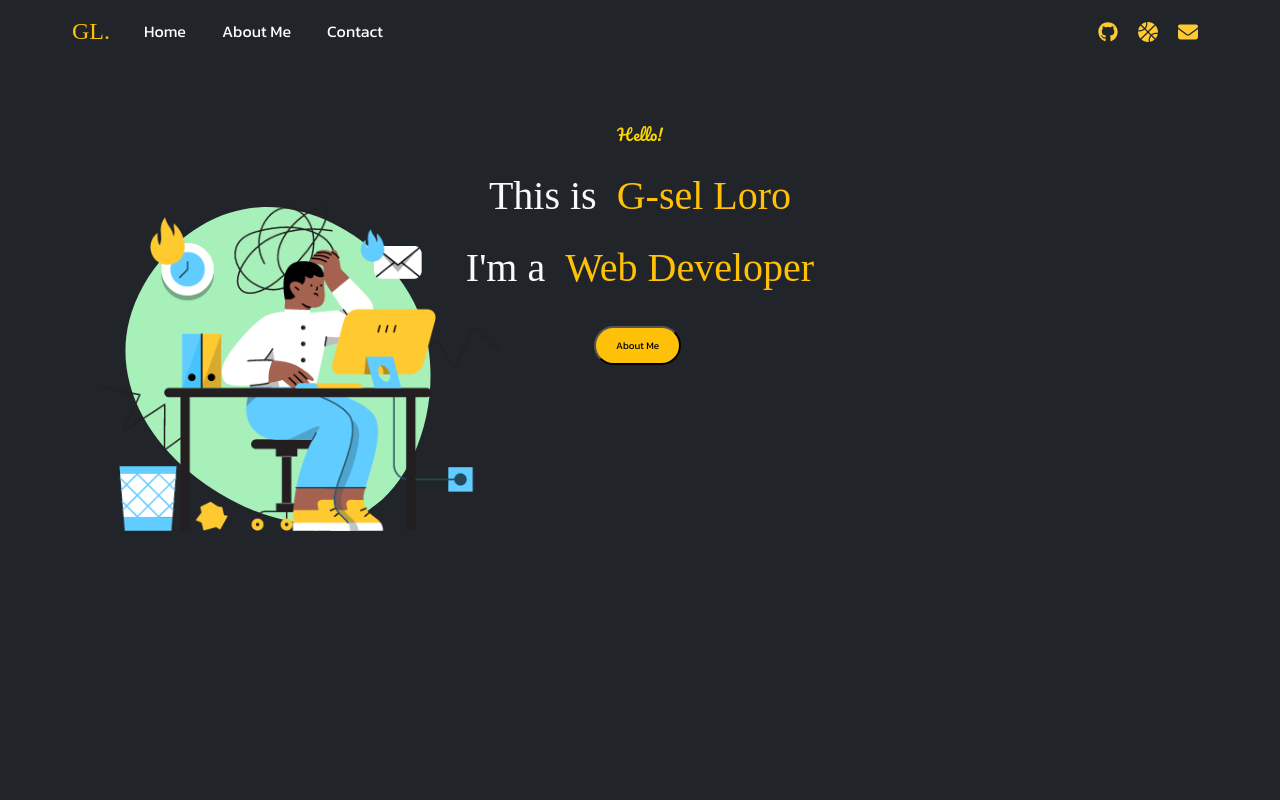
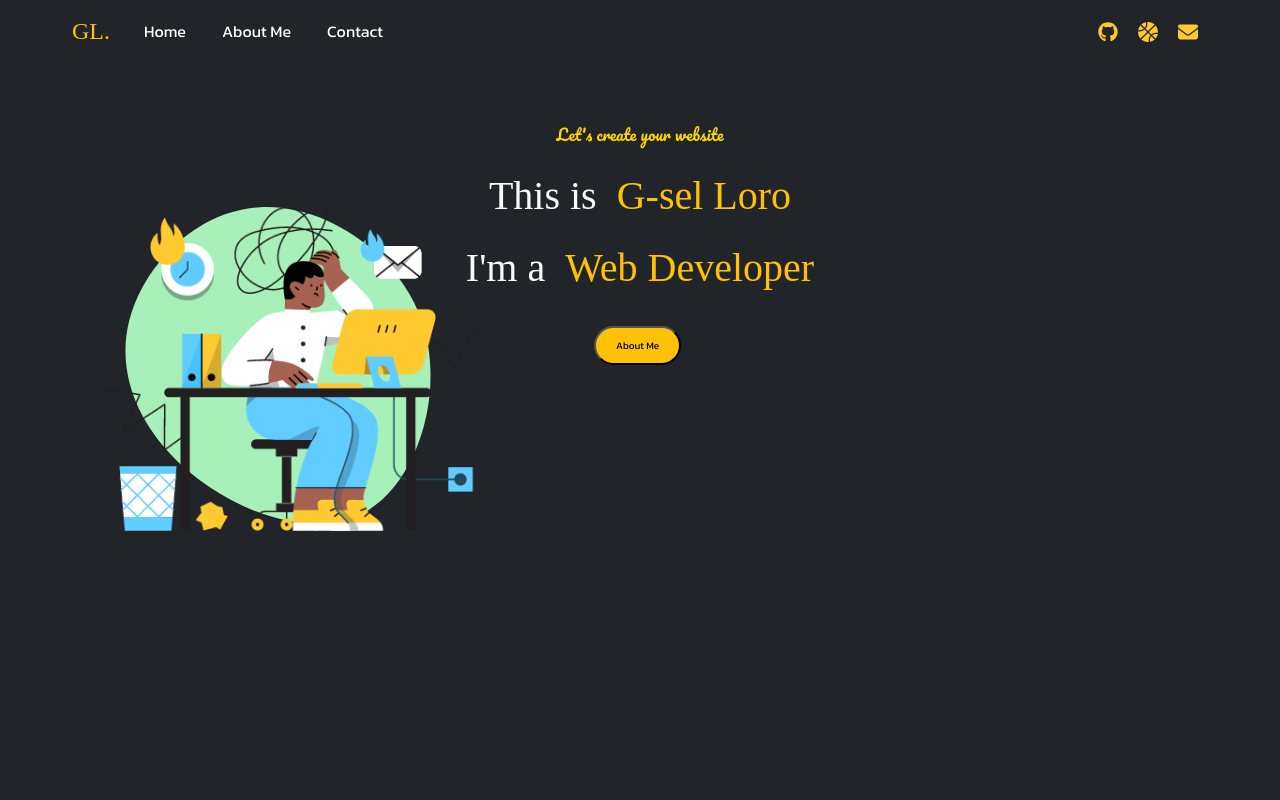
Before and after one commit to G-sel/gml, a Vue app: page / in a window 1280 px wide. Shown: the top 800 px of the page. Built offline with nearby package versions, Linux system fonts and the light colour scheme; a web font is replaced by a local one.

Commit message:
message-update

```diff
--- a/src/components/landingPage.vue
+++ b/src/components/landingPage.vue
@@ -5,7 +5,7 @@
     <svg class="svg1" viewBox="0 0 200 200" xmlns="http://www.w3.org/2000/svg">
   <path fill="#A7F0BA" d="M68.7,-20.5C78.2,7,67.6,42.8,47.3,55.3C26.9,67.8,-3.4,57,-23.6,40.5C-43.7,23.9,-53.9,1.5,-48.3,-20.6C-42.7,-42.7,-21.4,-64.6,4.1,-65.9C29.6,-67.3,59.2,-48,68.7,-20.5Z" transform="translate(100 100)" />
 </svg>
-    <p class="flex-start greet">Hello!</p>
+    <p class="flex-start greet">Let's create your website</p>
     <h1 class="text-light flex-start name font">This is &nbsp;<p class="text-warning"> G-sel Loro</p></h1>
     <h1 class="text-light flex-start font">I'm a &nbsp;<p class="text-warning"> Web Developer</p></h1>
     <div class="button flex-start">
```
